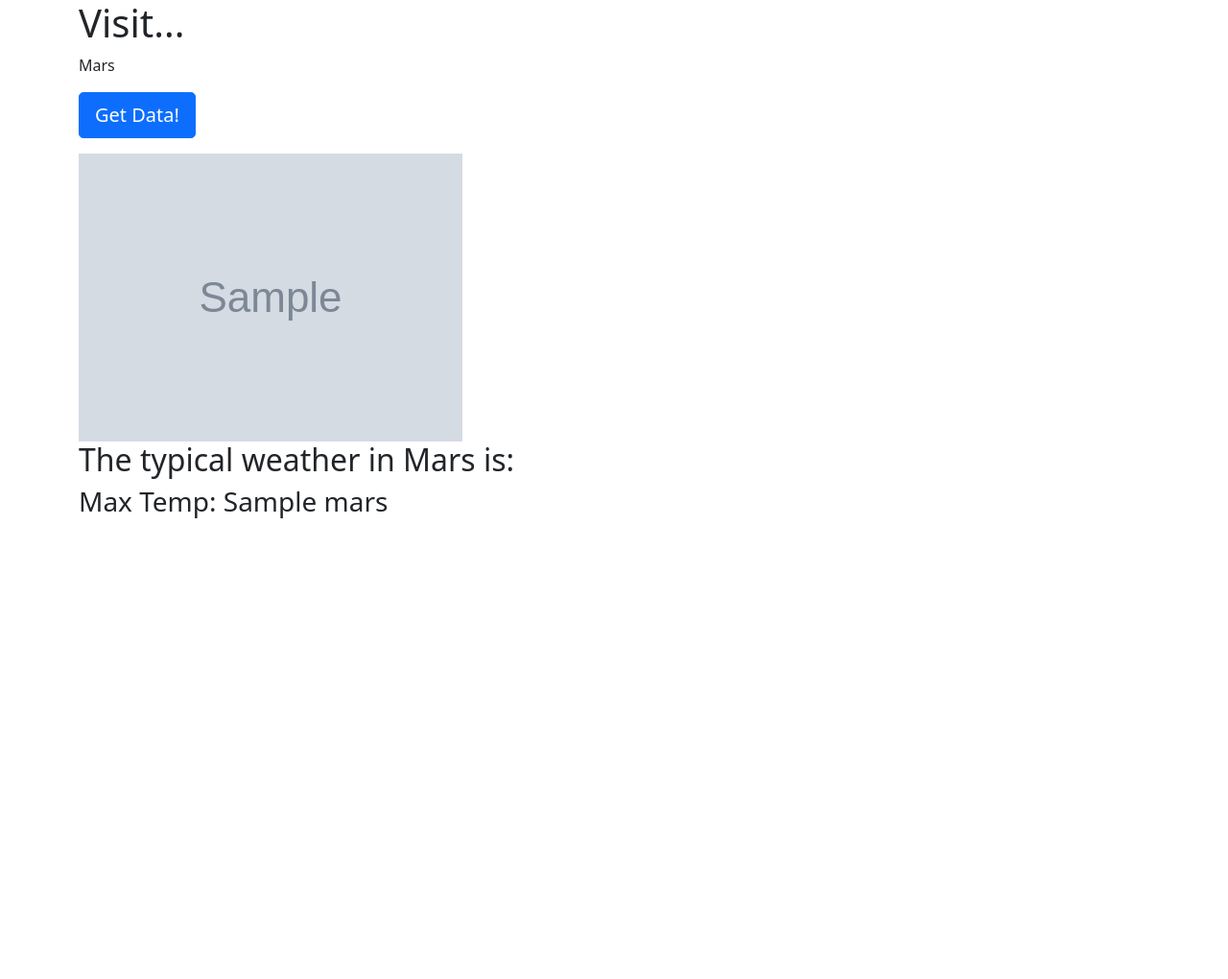
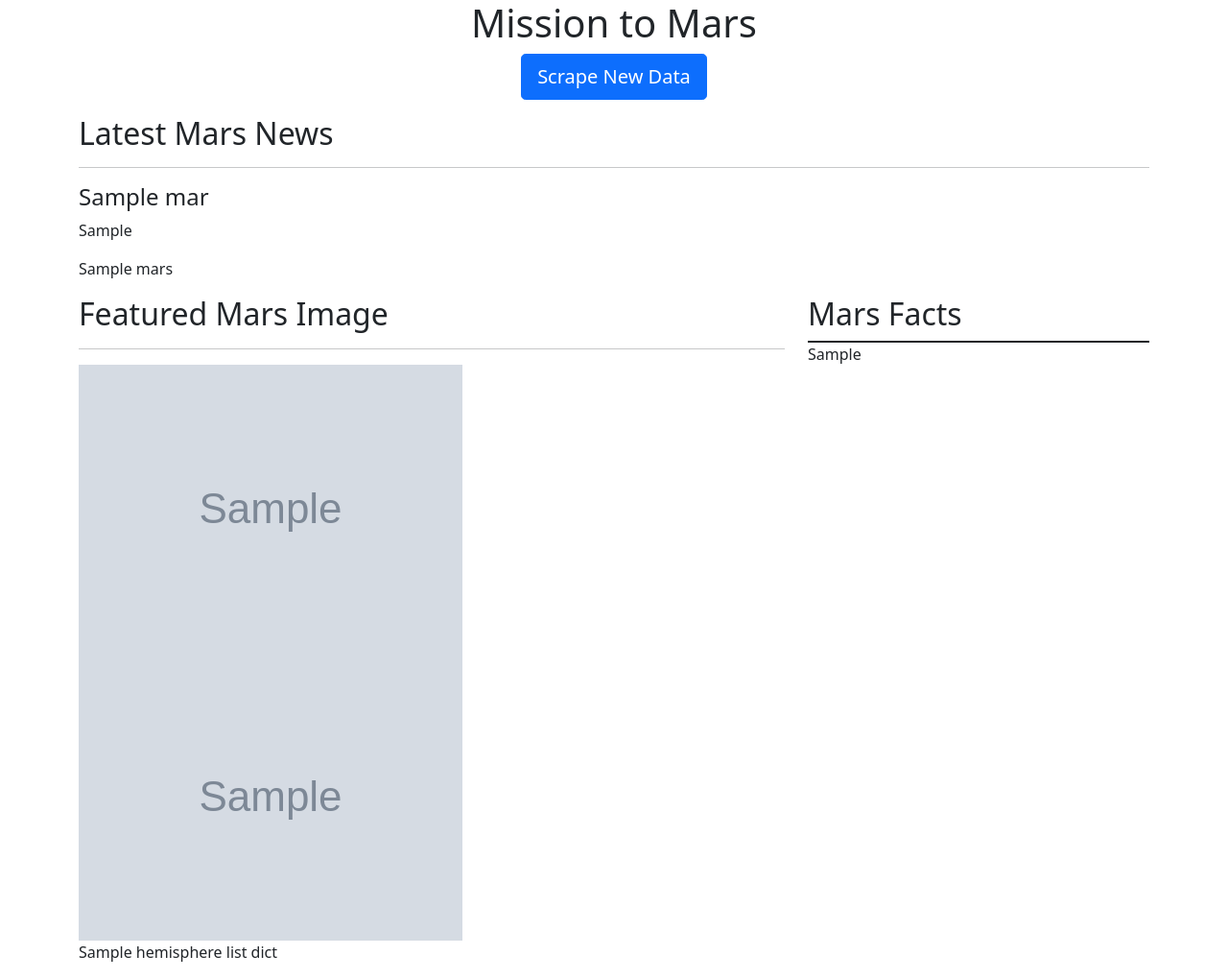
Before and after one commit to carolineshah/web-scraping-challenge, a Flask app: template templates/index.html in a window 1280 px wide. Shown: the whole page at 96% size. Before the commit the page ends 540 px from the top, so only its background shows below. Run offline with Flask 2, Linux system fonts and the light colour scheme; the template is opened without the code that fills it: most values are stand-ins (such as "Sample title", 1, 10 or a date in 2020); grey boxes marked "Sample" are stand-in pictures; some libraries are stand-ins or nearby versions.

Commit message:
working on index.html

```diff
--- a/templates/index.html
+++ b/templates/index.html
@@ -11,18 +11,48 @@
 </head>
 
 <body>
-  <div class="container">
-    <div class="col-12">
-      <h1>Visit...</h1>
-      <p>Mars</p>
-      <p><a class="btn btn-primary btn-lg" href="/scrape" role="button">Get Data!</a></p>
+    <div class="container-fluid">
+        <div class="jumbotron text-center">
+            <h1>Mission to Mars</h1>
+            <p><a class="btn btn-primary btn-lg" href="/scrape" role="button">Scrape New Data</a></p>
+        </div>
     </div>
-    <img src="{{ vacation.sloth_img }}" alt="Sloth">
-    <h2>The typical weather in Mars is:</h2>
-    <h3>Max Temp: {{ mars }}</h3>
+    <div class="container">
+        <div class="row">
+            <!-- Mars News -->
+            <div class="col-12">
+                <h2>Latest Mars News</h2><hr/>
+                <h4>{{ mars.news_title }}</h4>
+                <p>{{ mars.news_paragraph }}</p>
+                <p>{{ mars }}</p>
+            </div>
+        </div>
 
-  </div>
-  </div>
+        <div class="row">
+            <!-- Featured Image -->
+            <div class="col-lg-8">
+                <h2>Featured Mars Image</h2><hr/>
+                <img src="{{ mars.featured_image_url }}" alt="Featured Image">
+            </div>
+            <!-- Mars Facts Table -->
+            <div class="col-lg-4">
+                <div class="table">
+                    <h2>Mars Facts</h2>
+                    <p>{{ mars.mars_html | safe }}</p>
+                </div>
+            </div>
+        </div>
+
+        <div class="row">
+            <!-- Hemisphere Photos -->
+            <div class="col-md-12">
+                <figure>
+                    <img src="{{ mars.hemisphere_list_dict[0]['img_url'] }}" alt="{{ mars.hemisphere_list_dict[0]['title'] }}">
+                    <figcaption>{{ mars.hemisphere_list_dict[0]['title'] }}</figcaption>
+                </figure>
+            </div>
+        </div>
+    </div>
 </body>
 
 </html>
```
Also changed, not shown: 1 other file.
